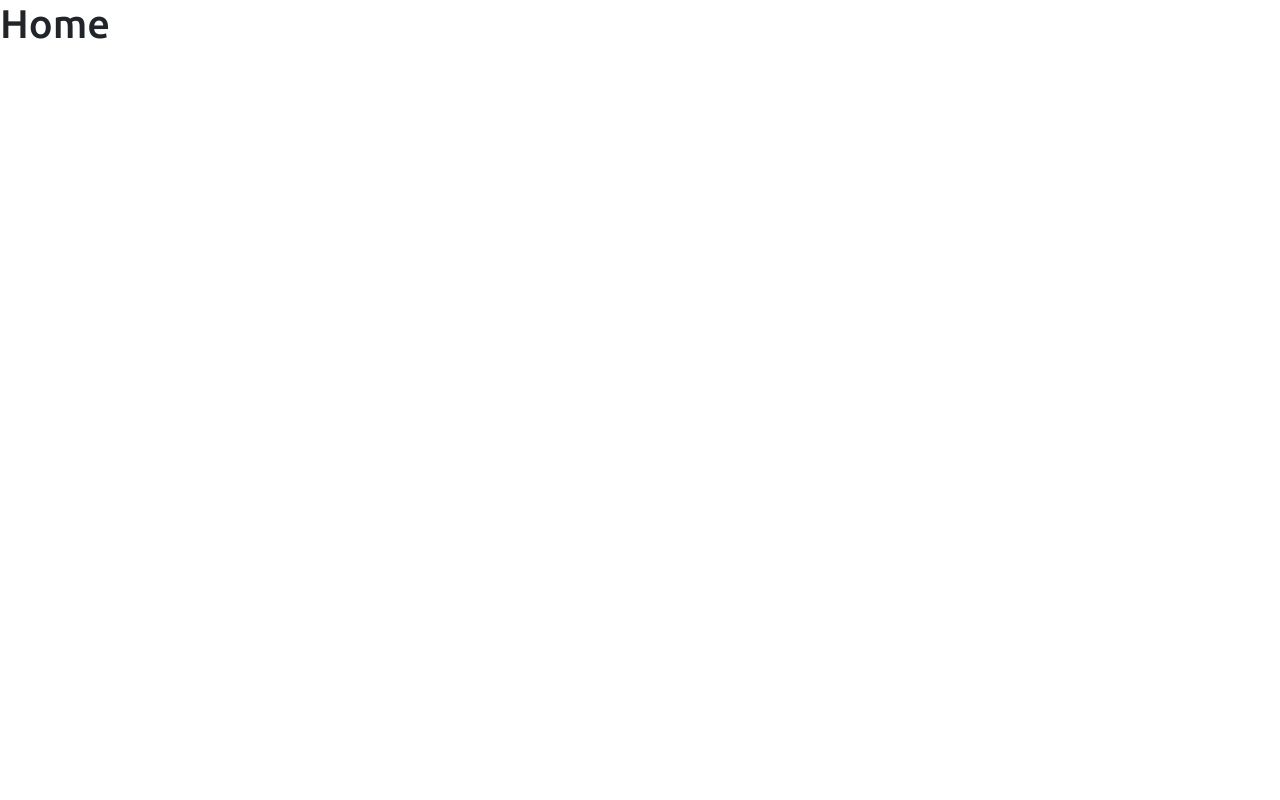
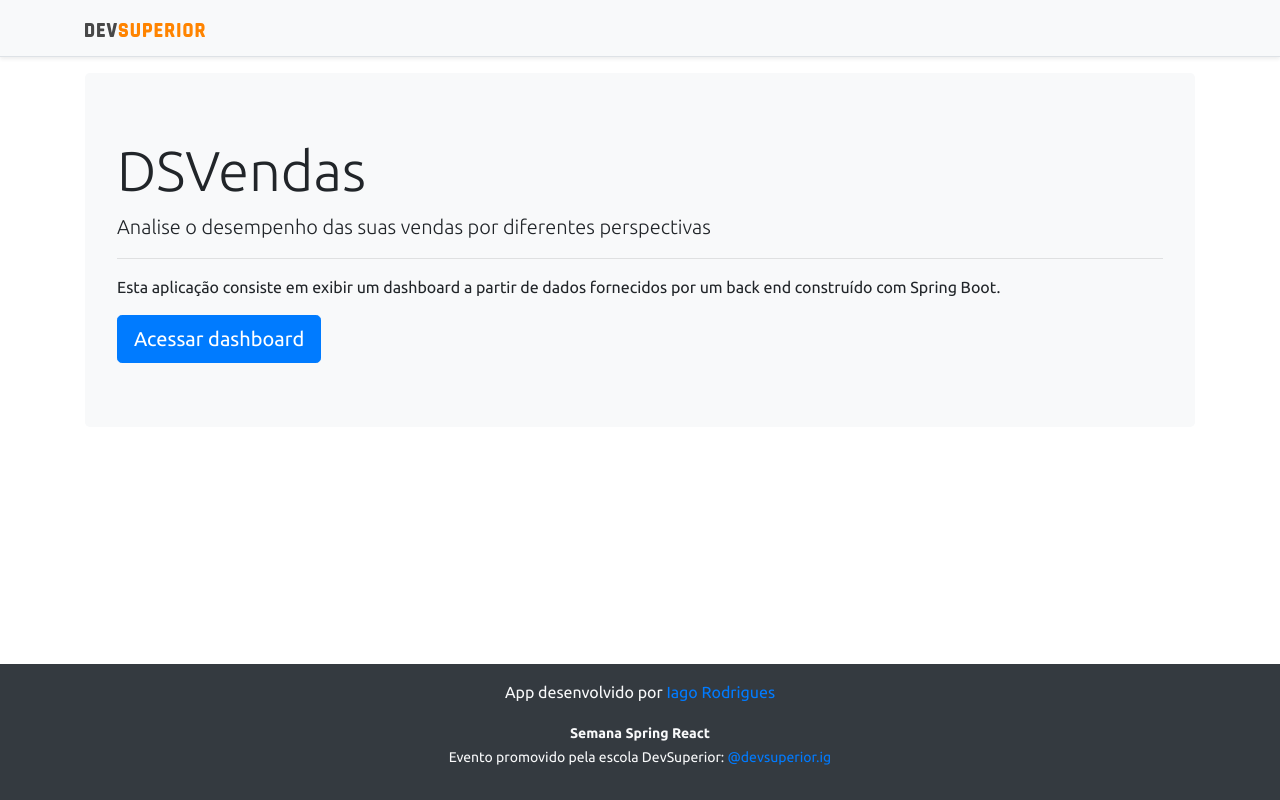
Before and after one commit to oiagorodrigues/projeto-sds3, a React (Create React App) app in the folder frontend/: page / in a window 1280 px wide. Built offline with nearby package versions, Linux system fonts and the light colour scheme.

Commit message:
feat: add navigation to home and dashboard

```diff
--- a/frontend/src/components/NavBar/index.tsx
+++ b/frontend/src/components/NavBar/index.tsx
@@ -1,11 +1,14 @@
 import ImgDsDark from 'assets/img/ds_dark.svg'
+import { Link } from 'react-router-dom'
 
 const NavBar = () => {
     return (
         <header className='d-flex flex-column flex-md-row align-items-center p-3 px-md-4 mb-3 bg-light border-bottom shadow-sm'>
             <div className='container'>
                 <div className='my-2 my-md-0 mr-md-3'>
-                    <img src={ImgDsDark} alt='DevSuperior' width='120' />
+                    <Link to='/'>
+                        <img src={ImgDsDark} alt='DevSuperior' width='120' />
+                    </Link>
                 </div>
             </div>
         </header>
--- a/frontend/src/pages/Home/index.tsx
+++ b/frontend/src/pages/Home/index.tsx
@@ -1,8 +1,31 @@
+import Footer from 'components/Footer'
+import NavBar from 'components/NavBar'
+import { Link } from 'react-router-dom'
+
 const Home = () => {
     return (
-        <div>
-            <h1>Home</h1>
-        </div>
+        <>
+            <NavBar />
+            <main className='container'>
+                <div className='jumbotron bg-light'>
+                    <h1 className='display-4'>DSVendas</h1>
+                    <p className='lead'>
+                        Analise o desempenho das suas vendas por diferentes
+                        perspectivas
+                    </p>
+                    <hr />
+                    <p>
+                        Esta aplicação consiste em exibir um dashboard a partir
+                        de dados fornecidos por um back end construído com
+                        Spring Boot.
+                    </p>
+                    <Link to='/dashboard' className='btn btn-primary btn-lg'>
+                        Acessar dashboard
+                    </Link>
+                </div>
+            </main>
+            <Footer />
+        </>
     )
 }
 
```
